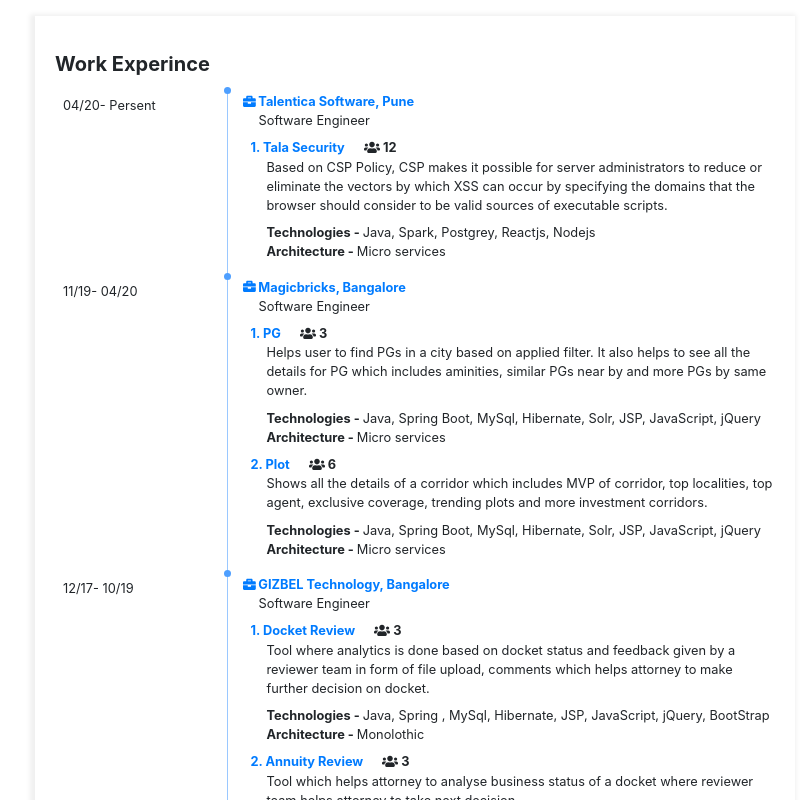
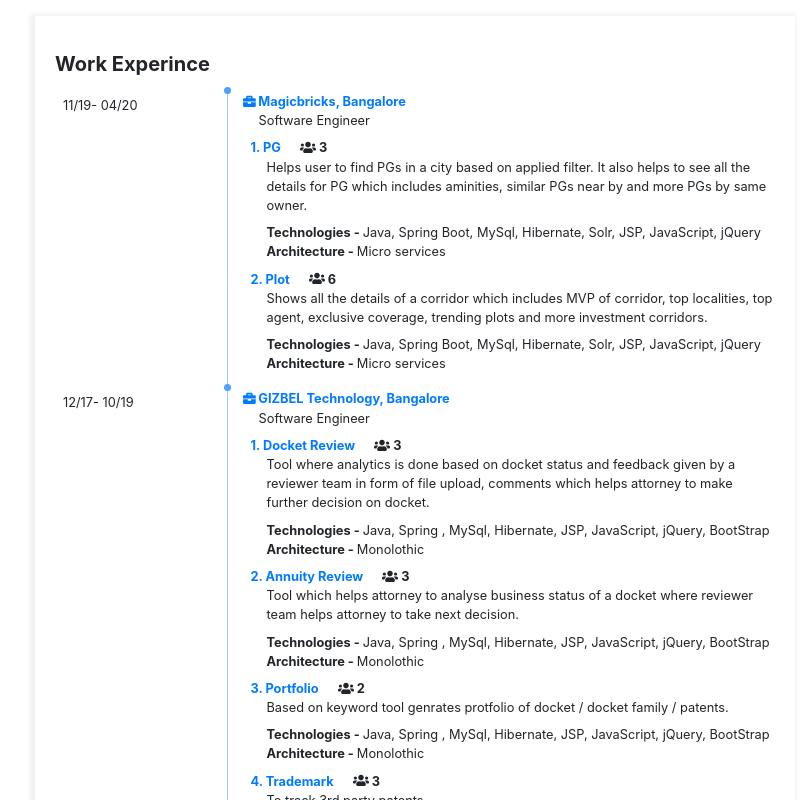
Before and after one commit to sunilvaishnav45/resume, a React (Create React App) app: page /resume/workexperince in a window 1280 px wide. Shown: the top 800 px of the page, without its empty margins (225-1028 px from the left). Built offline with nearby package versions, Linux system fonts and the light colour scheme.

Commit message:
updated resume

```diff
--- a/src/Components/Git/git.jsx
+++ b/src/Components/Git/git.jsx
@@ -20,6 +20,12 @@
                             description: "Delivery task tool is completely real time action tool, where Admin can add new task, see added task history and cancel a task. User can accept a high priority task, can take action on accepted task and can see the accepted task list.",
                             projectURL: "https://github.com/sunilvaishnav45/dms",
                             technologies: "Java, Web socket, Spring, Hibernate, JavaScript, jQuery, MySql",
+                        },
+                        {
+                            name: "Inventory Management System",
+                            description: "Inventory menagment system helps shopkeeper to manage his/her shop.Tool includes analysis of stock, notify about upcoming deliveries, customer data and billing system.",
+                            projectURL: "https://sunilvaishnav45.github.io/ims-web/",
+                            technologies: "Java, Spring Boot, Hibernate, Reactjs, MySql, Micro services",
                         },
                         {
                             name: "Quiz",
--- a/src/Components/WorkExperince/workexperince.jsx
+++ b/src/Components/WorkExperince/workexperince.jsx
@@ -10,23 +10,23 @@
         super();
         this.state = {
             experince: [
-                {
-                    company: "Talentica Software, Pune",
-                    designation: "Software Engineer",
-                    startDate: "04/20",
-                    endDate: "Persent",
-                    companyURL: "https://www.talentica.com/",
-                    projects: [
-                        {
-                            name: "Tala Security",
-                            teamSize: "12",
-                            description: "Based on CSP Policy, CSP makes it possible for server administrators to reduce or eliminate the vectors by which XSS can occur by specifying the domains that the browser should consider to be valid sources of executable scripts.",
-                            projectURL: "https://www.talasecurity.io/",
-                            technologies: "Java, Spark, Postgrey, Reactjs, Nodejs",
-                            architecture: "Micro services",
-                        }
-                    ],
-                },
+                // {
+                //     company: "Talentica Software, Pune",
+                //     designation: "Software Engineer",
+                //     startDate: "04/20",
+                //     endDate: "Persent",
+                //     companyURL: "https://www.talentica.com/",
+                //     projects: [
+                //         {
+                //             name: "Tala Security",
+                //             teamSize: "12",
+                //             description: "Based on CSP Policy, CSP makes it possible for server administrators to reduce or eliminate the vectors by which XSS can occur by specifying the domains that the browser should consider to be valid sources of executable scripts.",
+                //             projectURL: "https://www.talasecurity.io/",
+                //             technologies: "Java, Spark, Postgrey, Reactjs, Nodejs",
+                //             architecture: "Micro services",
+                //         }
+                //     ],
+                // },
                 {
                     company: "Magicbricks, Bangalore",
                     designation: "Software Engineer",
```
